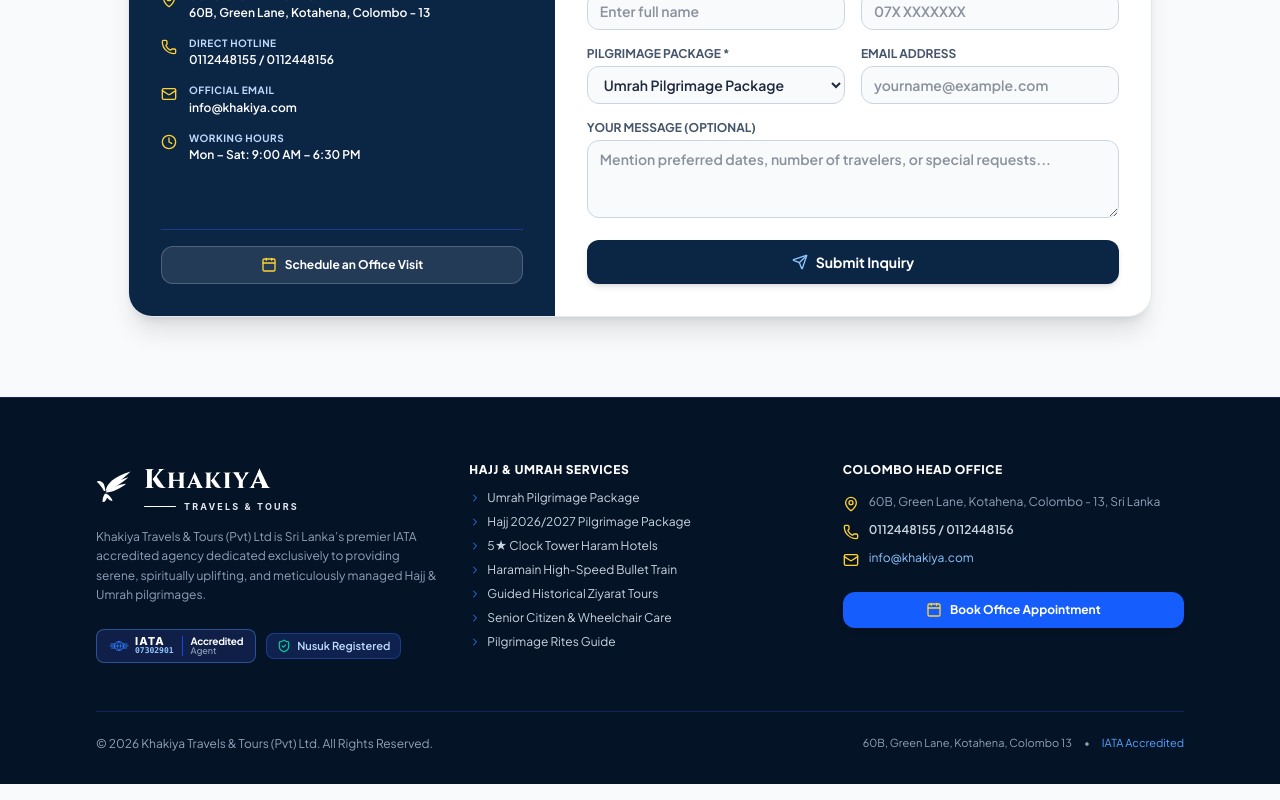
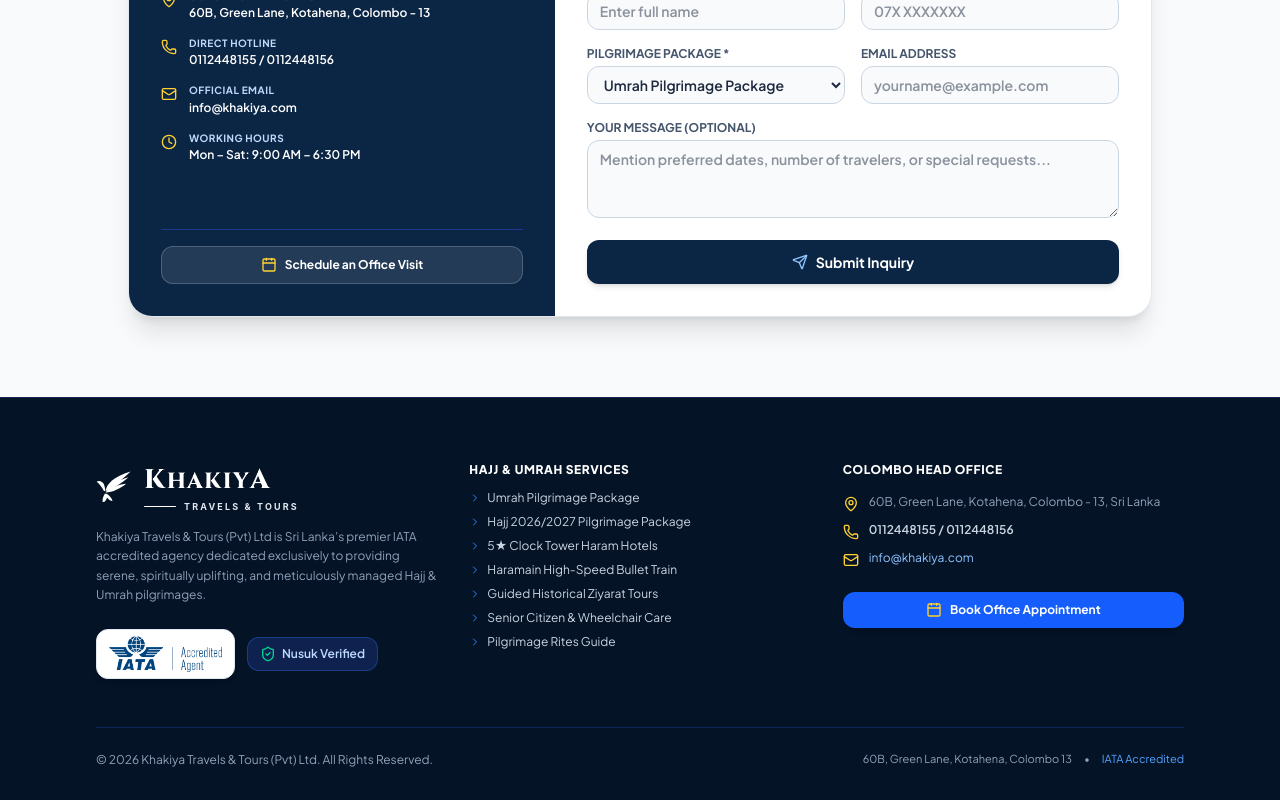
Before and after one commit to Rimy14/Khakiya-Travels, a React (Vite) app: page / in a window 1280 px wide. Shown: the part 5010-5810 px from the top of the page. Built offline with nearby package versions, Linux system fonts and the light colour scheme.

Commit message:
Add official IATA Accredited Agent logo card in footer

```diff
--- a/src/components/Footer.jsx
+++ b/src/components/Footer.jsx
@@ -1,5 +1,5 @@
 import React, { useState } from 'react';
-import BrandLogo, { IataBadge } from './BrandLogo';
+import BrandLogo from './BrandLogo';
 import {
   Phone,
   Mail,
@@ -40,18 +40,26 @@
         {/* Main Grid */}
         <div className="grid grid-cols-1 md:grid-cols-2 lg:grid-cols-12 gap-8 pb-12 border-b border-blue-900/50">
 
-          {/* Col 1: Brand & Letterhead Identity (5 cols) */}
+          {/* Col 1: Brand & Letterhead Identity (4 cols) */}
           <div className="lg:col-span-4 space-y-4">
             <BrandLogo theme="dark" size="normal" />
             <p className="text-xs text-slate-400 max-w-sm leading-relaxed">
               Khakiya Travels & Tours (Pvt) Ltd is Sri Lanka’s premier IATA accredited agency dedicated exclusively to providing serene, spiritually uplifting, and meticulously managed Hajj & Umrah pilgrimages.
             </p>
 
-            <div className="flex flex-wrap items-center gap-2.5 pt-2">
-              <IataBadge theme="dark" />
-              <div className="inline-flex items-center gap-1.5 px-2.5 py-1 rounded-lg bg-blue-900/40 border border-blue-500/30 text-blue-200 text-[11px] font-semibold">
-                <ShieldCheck className="w-3.5 h-3.5 text-emerald-400" />
-                <span>Nusuk Registered</span>
+            {/* Official IATA Accreditation Mark Card */}
+            <div className="pt-2 flex flex-wrap items-center gap-3">
+              <div className="bg-white rounded-xl px-3 py-1.5 border border-slate-200 shadow-md inline-flex items-center hover:shadow-lg transition-all">
+                <img
+                  src={`${import.meta.env.BASE_URL}iata-logo.png`}
+                  alt="IATA Accredited Agent - Khakiya Travels (Pvt) Ltd"
+                  className="h-8 sm:h-9 w-auto object-contain"
+                />
+              </div>
+
+              <div className="inline-flex items-center gap-1.5 px-3 py-2 rounded-xl bg-blue-900/40 border border-blue-500/30 text-blue-200 text-xs font-semibold">
+                <ShieldCheck className="w-4 h-4 text-emerald-400" />
+                <span>Nusuk Verified</span>
               </div>
             </div>
           </div>
```
